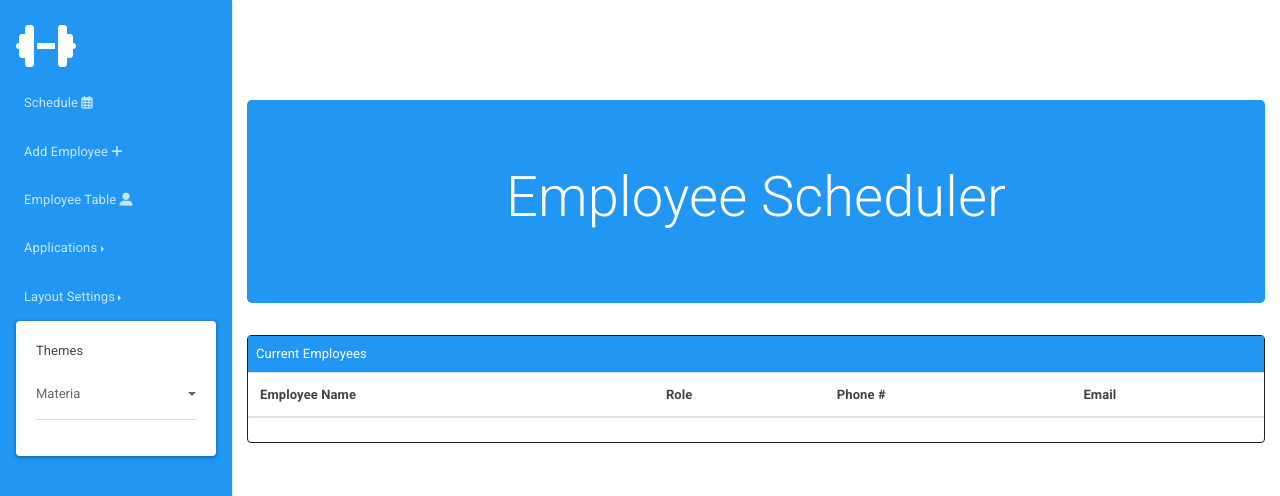
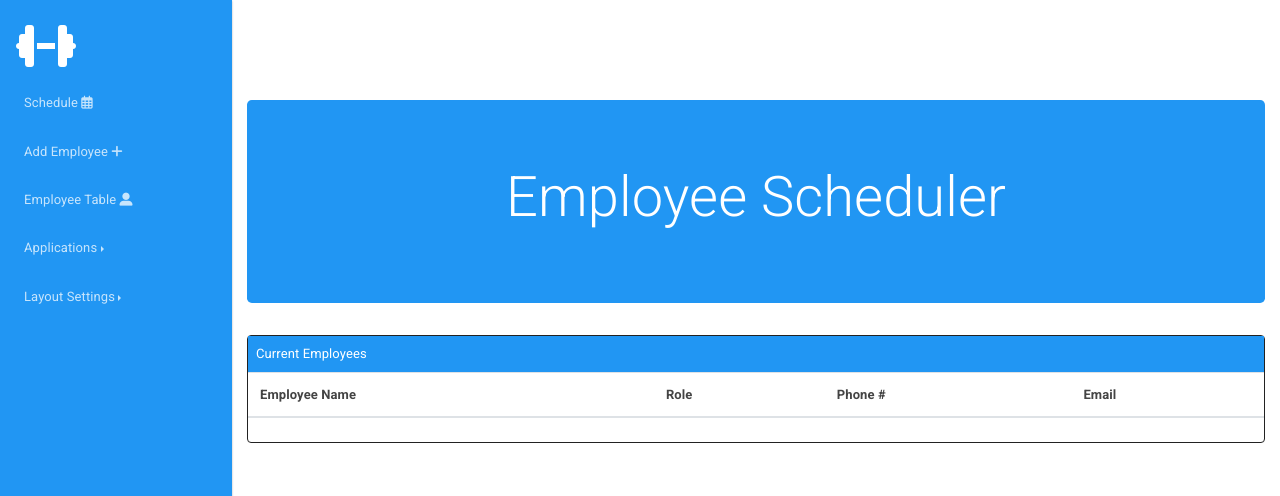
Before and after one commit to alexschu90/Employee-Scheduler, a plain HTML site: page index.html in a window 1280 px wide. Shown: the top 496 px of the page. Drawn offline with nearby package versions, Linux system fonts and the light colour scheme; no server answers.

Commit message:
stable nav bar in ryan issues

```diff
--- a/index.html
+++ b/index.html
@@ -81,28 +81,25 @@
                         </a>
                     </div>
                 </li>
-                <!-- <li class="nav-item dropdown">
-                    <a class="nav-link dropdown-toggle" data-toggle="dropdown" aria-haspopup="true" aria-expanded="false">Color Theme</a>
-                    <div class="dropdown-menu">
-                        <div class="form-group">
-                            <label>Themes</label>
-                            <select class="form-control width-md" id="theme_select" onchange="selectTheme(value)"></select>
-                        </div>
-                    </div>
-                </li> -->
-                <div class="card">
+
+                <!-- theme card -->
+                <!-- <div class="card">
                     <div class="card-body">
                         <div class="form-group">
                             <label>Themes</label>
                             <select class="form-control width-md" id="theme_select" onchange="selectTheme(value)"></select>
                         </div>
                     </div>
-                </div>
+                </div> -->
+
             </ul>
         </div>
     </nav>
 
+   <!-- page container -->
     <div class="container" id="container">
+
+        <!-- Jumbotron -->
         <div class="jumbotron bg-primary">
             <h1 class="header text-center text-white display-4">Employee Scheduler</h1>
         </div>
@@ -131,12 +128,15 @@
                   </table>
             </div>
         </div>
+
         <br>
+
         <!-- form container -->
         <div id="add-employee-form" class="container border border-dark bg-white rounded my-2 pb-2">
             <div class="row">
                 <div id="add-employee" class="col-lg-12 top text-light bg-primary p-2">Add Employee</div>
             </div>
+            <!-- employee input form -->
             <form>
                 <div class="form-group">
                 <label for="search-term">Employee Name</label>
@@ -155,6 +155,7 @@
                     <input type="email"  class="form-control" id="email-form" placeholder="example@blank.com">
                 </div>
             </form>
+            <!-- button div to submut form input to firebase -->
             <div class="row">
                 <div class="col-lg-10">
                     <button type="button" id="submit-employee" class="btn btn-outline-dark">Add Employee</button>
```
